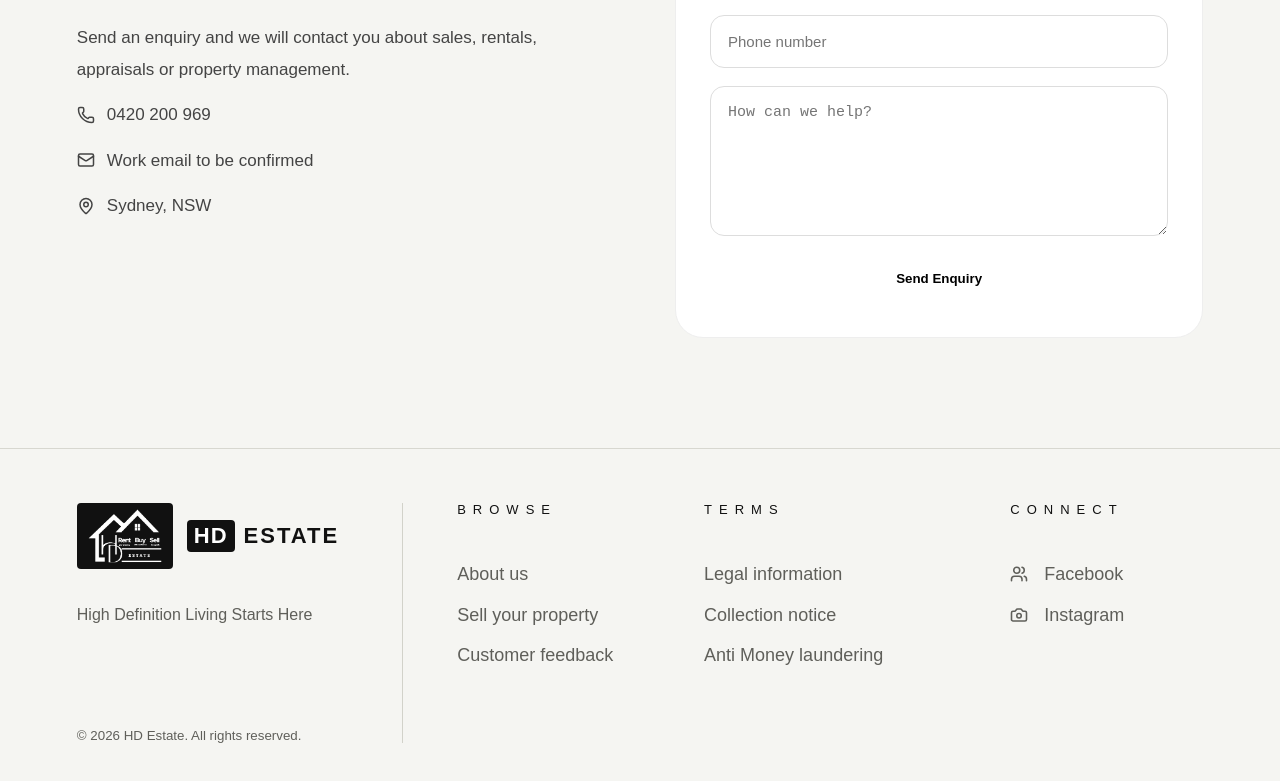
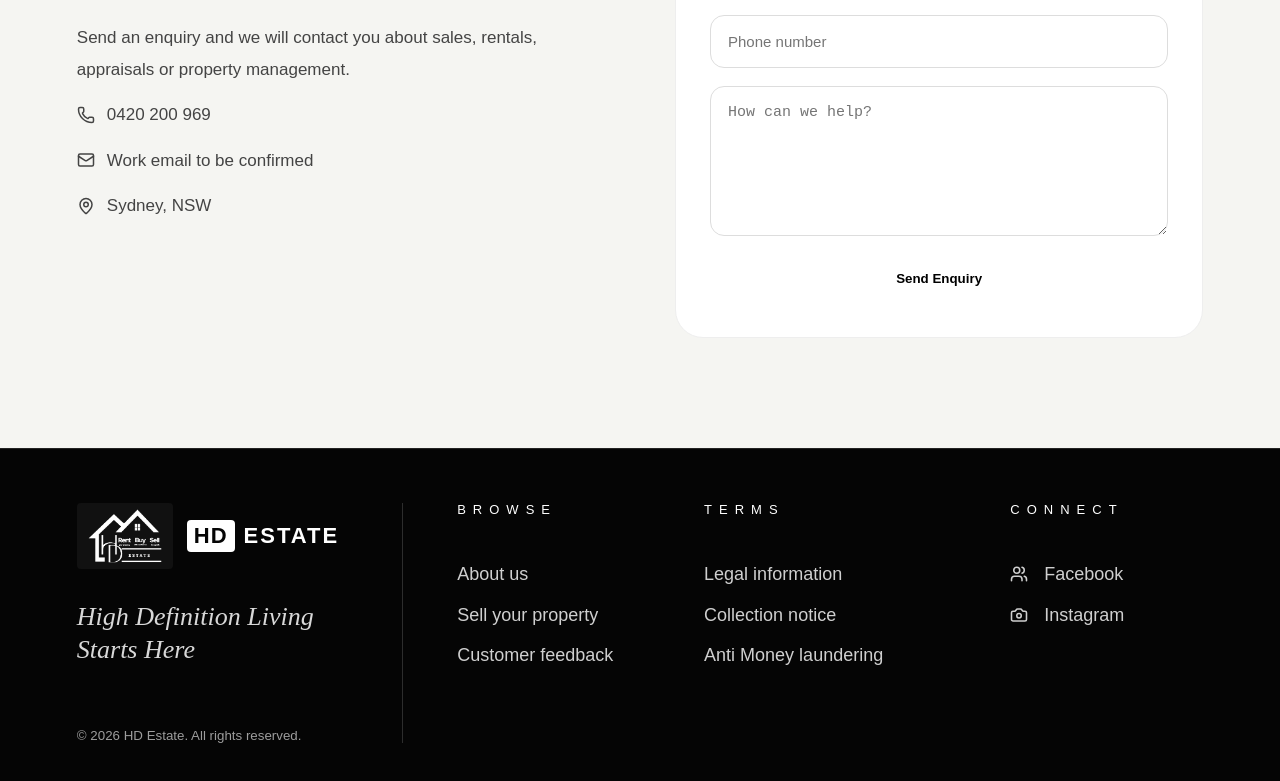
Before and after one commit to bc-dotcom/hd-estate-website, a React (Vite) app: page / in a window 1280 px wide. Shown: the part 3268-4049 px from the top of the page. Built offline with nearby package versions, Linux system fonts and the light colour scheme.

Commit message:
Italic signature

```diff
--- a/src/App.css
+++ b/src/App.css
@@ -682,9 +682,9 @@ footer {
   grid-template-columns: 1.1fr 0.65fr 0.85fr 0.65fr;
   gap: 54px;
   padding: 54px 6% 46px;
-  background: #f5f5f2;
-  color: #111;
-  border-top: 1px solid #d7d7d0;
+  background: #050505;
+  color: #ffffff;
+  border-top: 1px solid rgba(255, 255, 255, 0.12);
 }
 
 .footerIntro {
@@ -692,28 +692,31 @@ footer {
   display: flex;
   flex-direction: column;
   align-items: flex-start;
-  border-right: 1px solid #d2d2ca;
+  border-right: 1px solid rgba(255, 255, 255, 0.16);
   padding-right: 46px;
 }
 
 .footerIntro .brandName {
-  color: #111;
+  color: #ffffff;
 }
 
 .footerIntro .brandName strong {
-  background: #111;
-  color: #ffffff;
+  background: #ffffff;
+  color: #050505;
 }
 
 .footerIntro p {
   max-width: 260px;
   margin: 32px 0 auto;
-  color: #5f5f5a;
-  line-height: 1.7;
+  color: #d8d8d8;
+  font-family: "Brush Script MT", "Segoe Script", cursive;
+  font-size: 26px;
+  font-style: italic;
+  line-height: 1.25;
 }
 
 .footerIntro small {
-  color: #5f5f5a;
+  color: #9d9d9d;
 }
 
 .footerColumn {
@@ -725,7 +728,7 @@ footer {
 
 .footerColumn h2 {
   margin-bottom: 30px;
-  color: #111;
+  color: #ffffff;
   font-size: 13px;
   font-weight: 500;
   letter-spacing: 7px;
@@ -734,7 +737,7 @@ footer {
 }
 
 .footerColumn a {
-  color: #5f5f5a;
+  color: #cfcfcf;
   font-size: 18px;
   line-height: 1.35;
   text-decoration: none;
@@ -742,7 +745,7 @@ footer {
 }
 
 .footerColumn a:hover {
-  color: #111;
+  color: #ffffff;
   transform: translateX(3px);
 }
 
@@ -798,7 +801,7 @@ footer {
   .footerIntro {
     min-height: auto;
     border-right: 0;
-    border-bottom: 1px solid #d2d2ca;
+    border-bottom: 1px solid rgba(255, 255, 255, 0.16);
     padding-right: 0;
     padding-bottom: 34px;
   }
```
